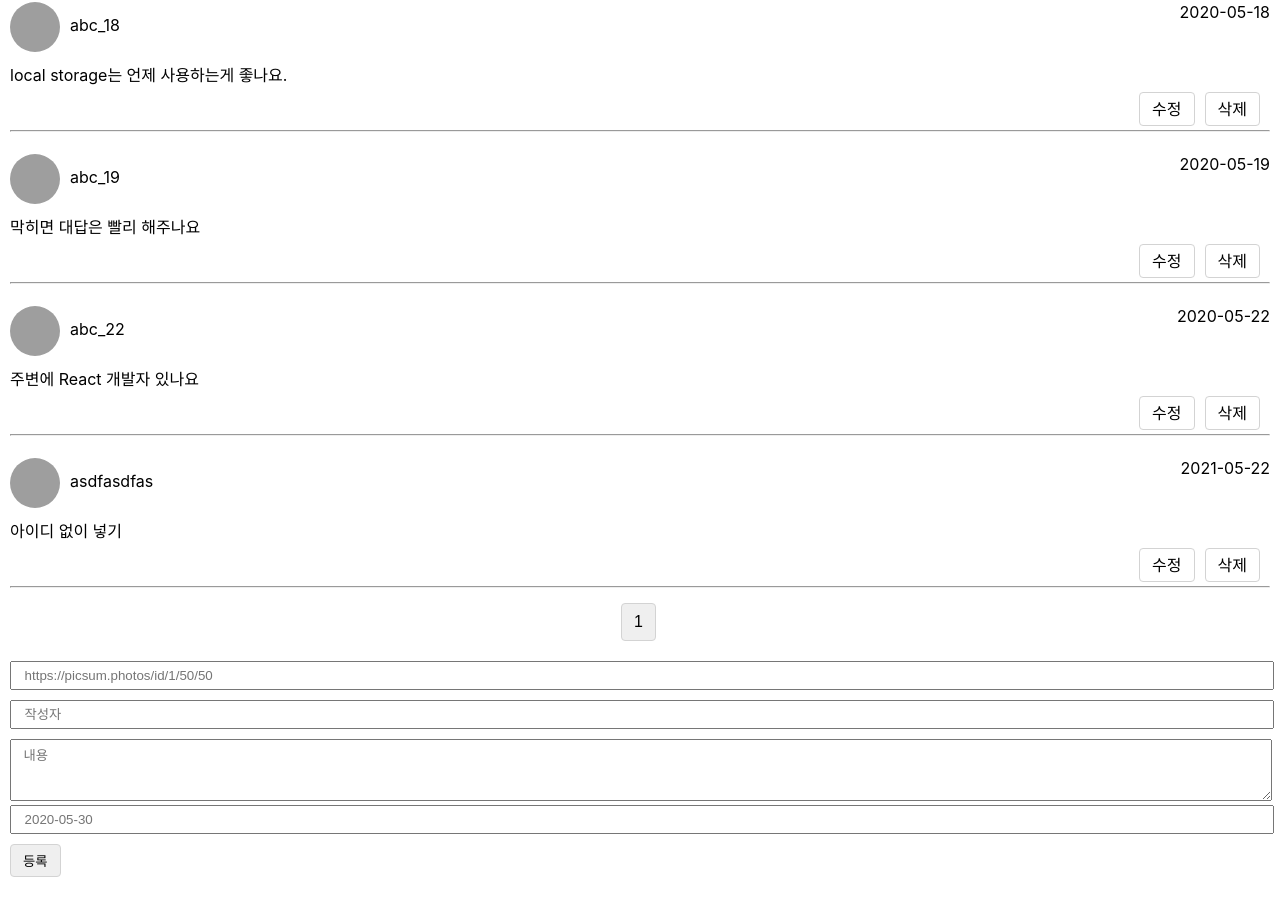
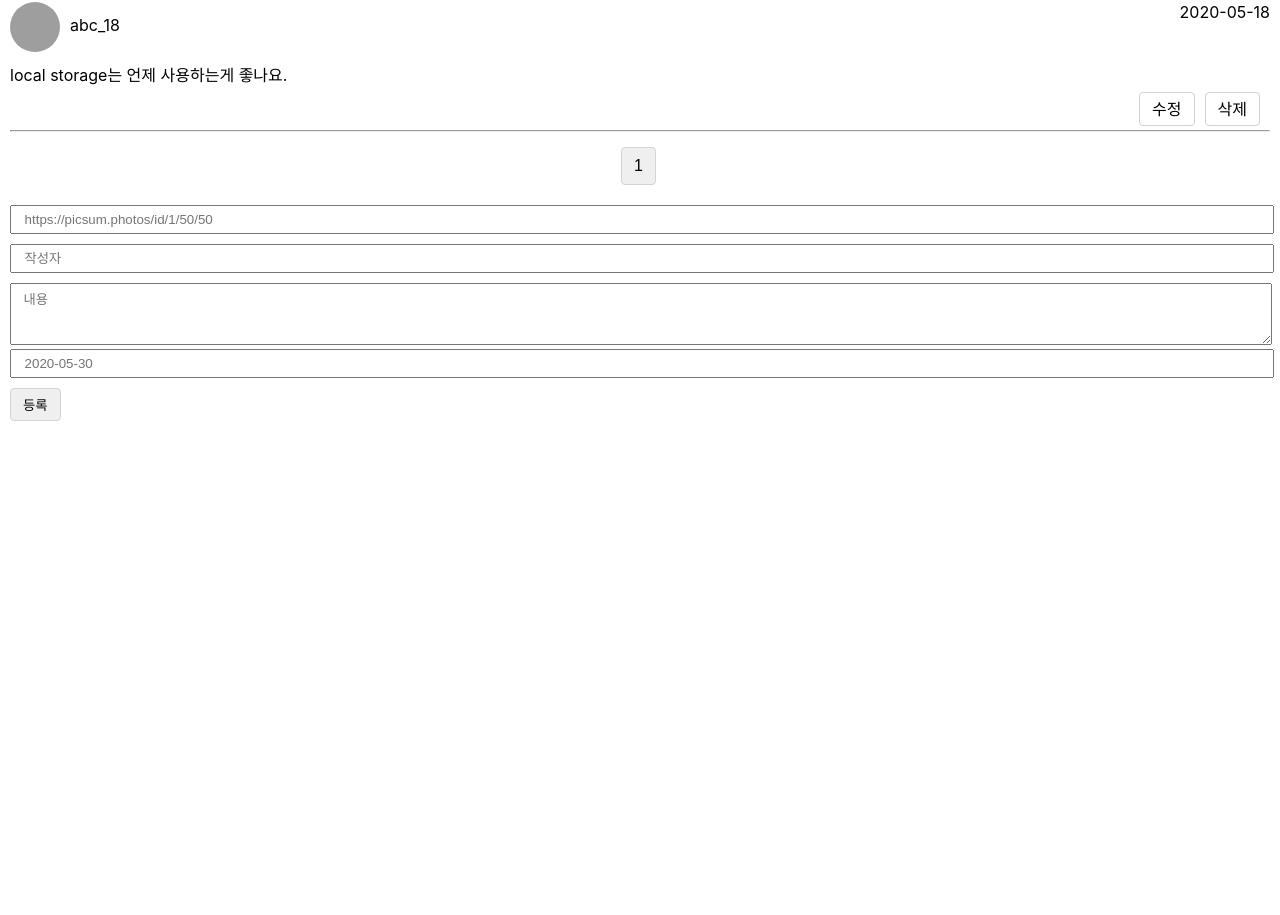
Before and after one commit to parkindani/react-comment-homework, a React (Create React App) app: page / in a window 1280 px wide. Shown: the part 2589-3504 px from the top of the page. After the commit the page ends 3060 px from the top, so only its background shows below. Built offline with nearby package versions, Linux system fonts and the light colour scheme; data requests are answered from the project's data file; grey boxes are pictures that could not be loaded.

Commit message:
refresh (dispatch again)

```diff
--- a/data.json
+++ b/data.json
@@ -125,27 +125,6 @@
       "author": "abc_18",
       "content": "local storage는 언제 사용하는게 좋나요.",
       "createdAt": "2020-05-18"
-    },
-    {
-      "id": 19,
-      "profile_url": "https://picsum.photos/id/19/50/50",
-      "author": "abc_19",
-      "content": "막히면 대답은 빨리 해주나요",
-      "createdAt": "2020-05-19"
-    },
-    {
-      "id": 22,
-      "profile_url": "https://picsum.photos/id/22/50/50",
-      "author": "abc_22",
-      "content": "주변에 React 개발자 있나요",
-      "createdAt": "2020-05-22"
-    },
-    {
-      "profile_url": "https://picsum.photos/id/22/50/50",
-      "author": "asdfasdfas",
-      "content": "아이디 없이 넣기",
-      "createdAt": "2021-05-22",
-      "id": 27
     }
   ]
 }
--- a/src/containers/CommentListContainer.js
+++ b/src/containers/CommentListContainer.js
@@ -18,9 +18,8 @@ function CommentListContainer() {
   if (!data) return null;
 
   const onDelete = (id) => {
-    console.log(">>>>>>>>CommentListContainer>>>>>onDelete>>>>>>>");
-    console.log(id);
-    dispatch(deleteComment(id))
+    dispatch(deleteComment(id));
+    dispatch(getComments());
   };
 
   const onModify = (id) => {
```
